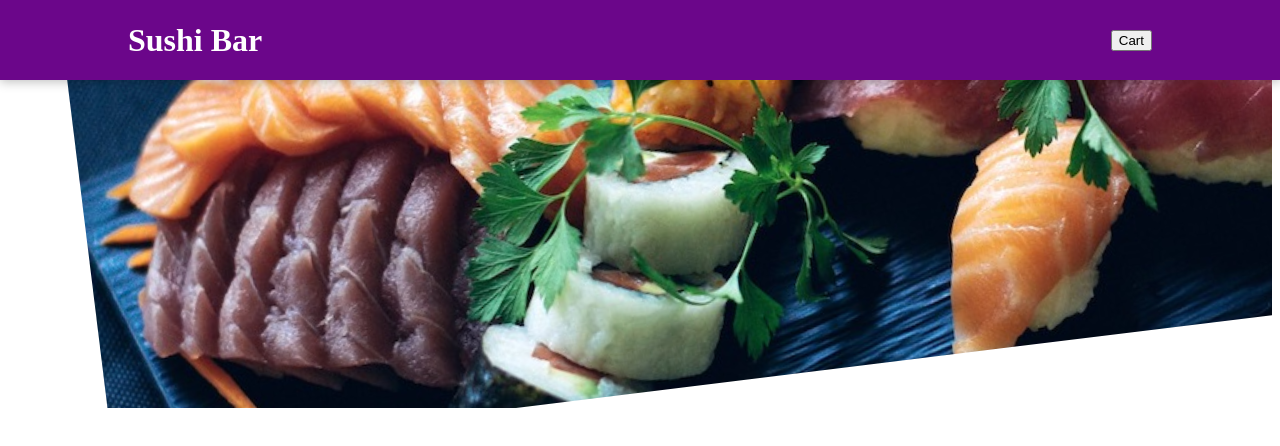
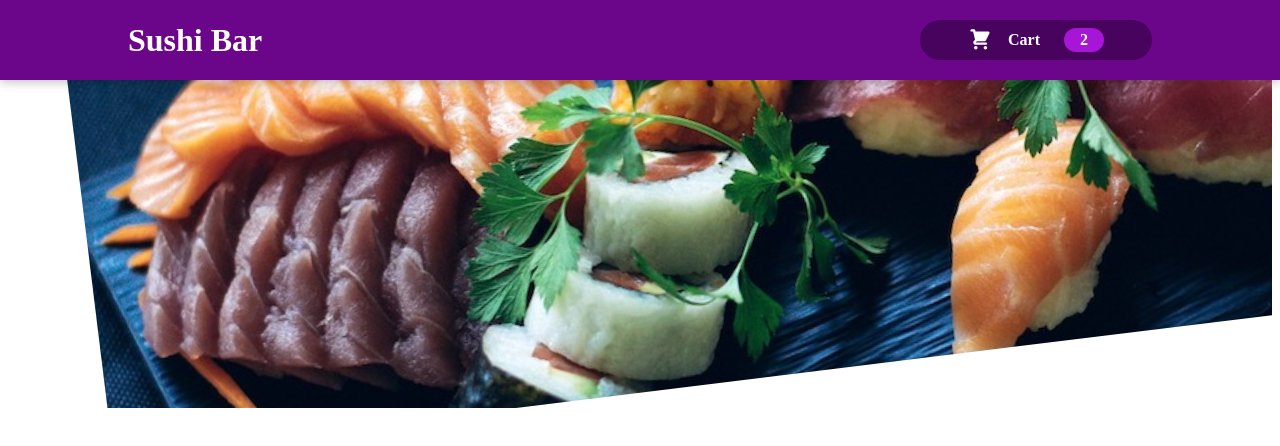
Before and after one commit to frontdev24kv/order_food_app, a React (Vite) app: page / in a window 1280 px wide. Shown: the top 446 px of the page. Built offline with nearby package versions, Linux system fonts and the light colour scheme.

Commit message:
add HeaderCartButton component and styles for it, add bCart folder with CartIcon component inside

```diff
--- /dev/null
+++ b/src/components/Cart/CartIcon.jsx
@@ -0,0 +1,13 @@
+const CartIcon = () => {
+  return (
+    <svg
+      xmlns="http://www.w3.org/2000/svg"
+      viewBox="0 0 20 20"
+      fill="currentColor"
+    >
+      <path d="M3 1a1 1 0 000 2h1.22l.305 1.222a.997.997 0 00.01.042l1.358 5.43-.893.892C3.74 11.846 4.632 14 6.414 14H15a1 1 0 000-2H6.414l1-1H14a1 1 0 00.894-.553l3-6A1 1 0 0017 3H6.28l-.31-1.243A1 1 0 005 1H3zM16 16.5a1.5 1.5 0 11-3 0 1.5 1.5 0 013 0zM6.5 18a1.5 1.5 0 100-3 1.5 1.5 0 000 3z" />
+    </svg>
+  );
+};
+
+export default CartIcon;
--- a/src/components/Layout/Header.jsx
+++ b/src/components/Layout/Header.jsx
@@ -1,4 +1,5 @@
 import React from "react";
+import HeaderCartButton from "./HeaderCartButton";
 import sushiImg from "../../assets/sushi.jpg";
 import styles from "./Header.module.css";
 
@@ -7,7 +8,7 @@
     <React.Fragment>
       <header className={styles.header}>
         <h1>Sushi Bar</h1>
-        <button>Cart</button>
+        <HeaderCartButton />
       </header>
       <div className={styles["main-image"]}>
         <img src={sushiImg} alt="sushi-bar" />
--- /dev/null
+++ b/src/components/Layout/HeaderCartButton.jsx
@@ -0,0 +1,15 @@
+import React from "react";
+import CartIcon from "../Cart/CartIcon";
+import styles from "./HeaderCartButton.module.css";
+
+const HeaderCartButton = () => {
+  return <button className={styles.button}>
+    <span className={styles.icon}>
+      <CartIcon />
+    </span>
+    <span>Cart</span>
+    <span className={styles.badge}>2</span>
+  </button>;
+};
+
+export default HeaderCartButton;
--- /dev/null
+++ b/src/components/Layout/HeaderCartButton.module.css
@@ -0,0 +1,59 @@
+.button {
+  cursor: pointer;
+  font: inherit;
+  border: none;
+  background-color: #47035d;
+  color: white;
+  padding: 0.5rem 3rem;
+  display: flex;
+  justify-content: space-around;
+  align-items: center;
+  border-radius: 25px;
+  font-weight: bold;
+}
+
+.button:hover,
+.button:active {
+  background-color: #2b0239;
+}
+
+.icon {
+  width: 1.5rem;
+  height: 1.5rem;
+  margin-right: 1rem;
+}
+
+.badge {
+  background-color: #a715d7;
+  padding: 0.2rem 1rem;
+  border-radius: 20px;
+  margin-left: 1.5rem;
+  font-weight: bold;
+}
+
+.button:hover .badge,
+.button:active .badge {
+  background-color: #6d0d8d;
+}
+
+.bump {
+  animation: bump 300ms ease-out;
+}
+
+@keyframes bump {
+  0% {
+    transform: scale(1);
+  }
+  10% {
+    transform: scale(0.9);
+  }
+  30% {
+    transform: scale(1.1);
+  }
+  50% {
+    transform: scale(1.15);
+  }
+  100% {
+    transform: scale(1);
+  }
+}
```
